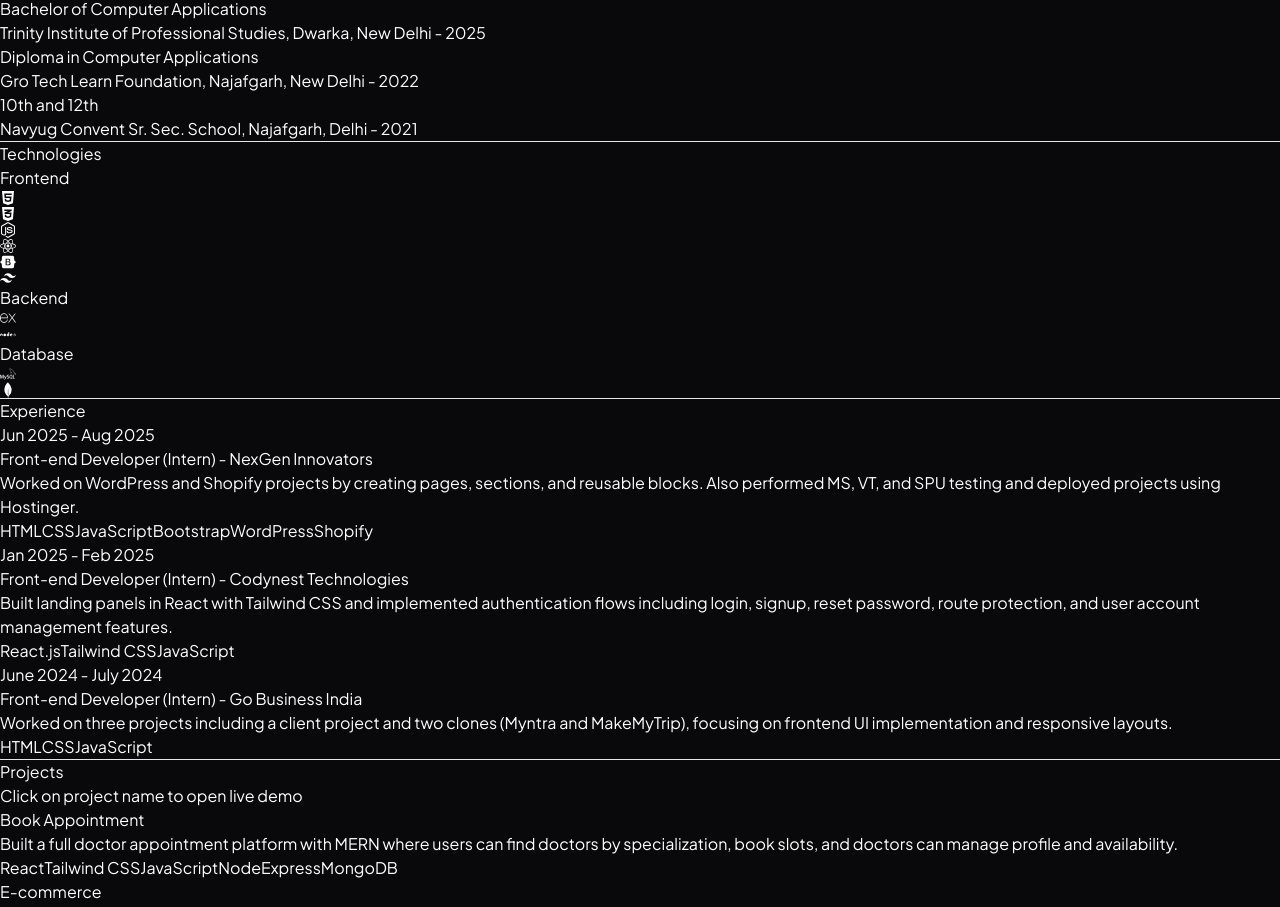
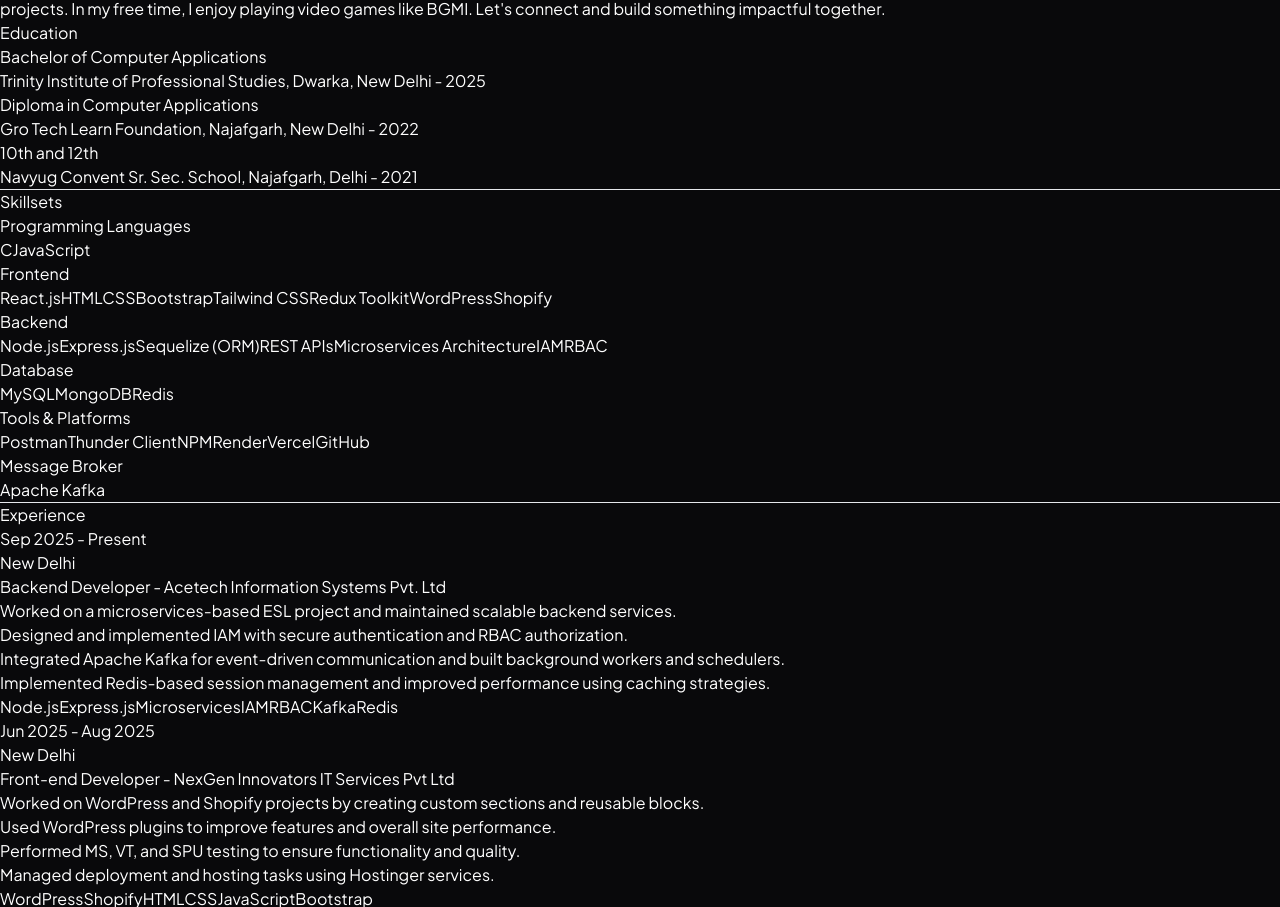
Before and after one commit to Harshdagar0/Portfolio, a React (Vite) app: page / in a window 1280 px wide. Shown: the part 1893-2800 px from the top of the page. Built offline with nearby package versions, Linux system fonts and the light colour scheme.

Commit message:
Update resume and enhance component content across About, Experience, Hero, and Skill sections

```diff
--- a/src/components/About.jsx
+++ b/src/components/About.jsx
@@ -22,10 +22,13 @@
             transition={{ duration: 0.45, delay: 0.1 }}
             className='leading-7 text-zinc-300'
           >
-            Hi, I am Harsh Dagar. I specialize in the MERN stack and also have knowledge of other programming
-            languages like C++ and JavaScript. I am pursuing BCA from Trinity Institute of Professional Studies.
-            I have worked as a frontend intern at Go Business India. I love playing video games like BGMI.
-            Let&apos;s connect and create something extraordinary together.
+            Hi, I&apos;m Harsh Dagar, a Full Stack Developer with a strong focus on the MERN stack. I completed
+            my BCA in 2025 from Trinity Institute of Professional Studies and am currently working as a
+            Node.js Developer at Actech India since September 2025. I have hands-on experience from a
+            3-month internship as a Frontend Developer at Nexgen, where I worked on building responsive
+            and user-friendly interfaces. I&apos;m passionate about creating efficient web applications and
+            constantly enhancing my skills through practical projects. In my free time, I enjoy playing
+            video games like BGMI. Let&apos;s connect and build something impactful together.
           </motion.p>
         </div>
         <motion.div
--- a/src/components/Experience.jsx
+++ b/src/components/Experience.jsx
@@ -6,27 +6,53 @@
 
 const experiences = [
   {
+    duration: "Sep 2025 - Present",
+    location: "New Delhi",
+    role: "Backend Developer - Acetech Information Systems Pvt. Ltd",
+    points: [
+      "Worked on a microservices-based ESL project and maintained scalable backend services.",
+      "Designed and implemented IAM with secure authentication and RBAC authorization.",
+      "Integrated Apache Kafka for event-driven communication and built background workers and schedulers.",
+      "Implemented Redis-based session management and improved performance using caching strategies.",
+    ],
+    tags: ["Node.js", "Express.js", "Microservices", "IAM", "RBAC", "Kafka", "Redis"],
+    tagClass: "border-sky-300/40 bg-sky-400/10 text-sky-200",
+  },
+  {
     duration: "Jun 2025 - Aug 2025",
-    role: "Front-end Developer (Intern) - NexGen Innovators",
-    description:
-      "Worked on WordPress and Shopify projects by creating pages, sections, and reusable blocks. Also performed MS, VT, and SPU testing and deployed projects using Hostinger.",
-    tags: ["HTML", "CSS", "JavaScript", "Bootstrap", "WordPress", "Shopify"],
+    location: "New Delhi",
+    role: "Front-end Developer - NexGen Innovators IT Services Pvt Ltd",
+    points: [
+      "Worked on WordPress and Shopify projects by creating custom sections and reusable blocks.",
+      "Used WordPress plugins to improve features and overall site performance.",
+      "Performed MS, VT, and SPU testing to ensure functionality and quality.",
+      "Managed deployment and hosting tasks using Hostinger services.",
+    ],
+    tags: ["WordPress", "Shopify", "HTML", "CSS", "JavaScript", "Bootstrap"],
     tagClass: "border-emerald-300/40 bg-emerald-400/10 text-emerald-200",
   },
   {
-    duration: "Jan 2025 - Feb 2025",
-    role: "Front-end Developer (Intern) - Codynest Technologies",
-    description:
-      "Built landing panels in React with Tailwind CSS and implemented authentication flows including login, signup, reset password, route protection, and user account management features.",
-    tags: ["React.js", "Tailwind CSS", "JavaScript"],
+    duration: "Jan 2025 - Mar 2025",
+    location: "New Delhi",
+    role: "Front-end Developer Intern - CodyNest Technologies",
+    points: [
+      "Built landing panels in React and styled interfaces using Tailwind CSS.",
+      "Implemented login, signup, reset password, and route protection flows.",
+      "Developed account settings, deletion, restoration, and user activation or deactivation features.",
+    ],
+    tags: ["React.js", "Tailwind CSS", "JavaScript", "Authentication"],
     tagClass: "border-orange-300/40 bg-orange-400/10 text-orange-200",
   },
   {
-    duration: "June 2024 - July 2024",
-    role: "Front-end Developer (Intern) - Go Business India",
-    description:
-      "Worked on three projects including a client project and two clones (Myntra and MakeMyTrip), focusing on frontend UI implementation and responsive layouts.",
-    tags: ["HTML", "CSS", "JavaScript"],
+    duration: "Jun 2024 - Jul 2024",
+    location: "Uttam Nagar",
+    role: "Front-end Developer Intern - Go Business India",
+    points: [
+      "Contributed to three projects including one client project.",
+      "Built e-commerce clones inspired by Myntra and MakeMyTrip.",
+      "Focused on responsive UI implementation and frontend delivery.",
+    ],
+    tags: ["HTML", "CSS", "JavaScript", "Frontend"],
     tagClass: "border-cyan-300/40 bg-cyan-400/10 text-cyan-200",
   },
 ];
@@ -54,7 +80,8 @@
               transition={{ ...itemTransition, delay: 0.08 + index * 0.04 }}
               className='pb-2 text-center text-zinc-400 lg:w-1/3 lg:pt-1'
             >
-              {experience.duration}
+              <p>{experience.duration}</p>
+              <p className='mt-1 text-sm text-zinc-500'>{experience.location}</p>
             </motion.div>
             <div className='lg:w-2/3'>
               <motion.h2
@@ -66,15 +93,17 @@
               >
                 {experience.role}
               </motion.h2>
-              <motion.p
+              <motion.ul
                 initial={{ x: 20, opacity: 0 }}
                 whileInView={{ opacity: 1, x: 0 }}
                 viewport={view}
                 transition={{ duration: 0.45, delay: 0.12 + index * 0.04 }}
-                className='mb-3 mt-2 text-center text-zinc-400 lg:text-left'
+                className='mb-3 mt-3 list-disc space-y-2 pl-5 text-zinc-400 lg:text-left'
               >
-                {experience.description}
-              </motion.p>
+                {experience.points.map((point) => (
+                  <li key={point}>{point}</li>
+                ))}
+              </motion.ul>
               <motion.div
                 initial={{ y: 8, opacity: 0 }}
                 whileInView={{ opacity: 1, y: 0 }}
--- a/src/components/Hero.jsx
+++ b/src/components/Hero.jsx
@@ -39,9 +39,11 @@
           animate="show"
           className="mt-4 max-w-xl text-zinc-300 lg:mt-5"
         >
-          Hi, I am Harsh Dagar, a Full Stack Developer specializing in the MERN stack.
-          I completed my BCA from Trinity Institute of Professional Studies in 2025.
-          Currently, I am working as a Node.js Developer at Actech India.
+          Harsh Dagar, Full Stack Developer specializing in the MERN stack. I completed my BCA in 2025
+          from Trinity Institute of Professional Studies. Currently working as a Node.js Developer at
+          Actech India since September 2025. I have also completed a 3-month internship as a Frontend
+          Developer at Nexgen. I enjoy building scalable web applications and continuously improving my
+          development skills through real-world projects.
         </motion.p>
         <motion.div
           variants={container(0.24)}
--- a/src/components/Skill.jsx
+++ b/src/components/Skill.jsx
@@ -1,19 +1,36 @@
 import React from 'react';
-import { FaHtml5 } from "react-icons/fa";
-import { FaCss3Alt } from "react-icons/fa6";
-import { FaNodeJs } from "react-icons/fa6";
-import { FaReact } from "react-icons/fa";
-import { FaBootstrap } from "react-icons/fa";
-import { RiTailwindCssFill } from "react-icons/ri";
-import { SiExpress } from "react-icons/si";
-import { DiNodejs } from "react-icons/di";
-import { SiMysql } from "react-icons/si";
-import { SiMongodb } from "react-icons/si";
 import { motion } from "motion/react";
 
 const sectionTransition = { duration: 0.4, delay: 0.08 };
 const rowTransition = { duration: 0.45, delay: 0.1 };
 const view = { once: true, amount: 0.2 };
+
+const skillGroups = [
+  {
+    title: "Programming Languages",
+    items: ["C", "JavaScript"],
+  },
+  {
+    title: "Frontend",
+    items: ["React.js", "HTML", "CSS", "Bootstrap", "Tailwind CSS", "Redux Toolkit", "WordPress", "Shopify"],
+  },
+  {
+    title: "Backend",
+    items: ["Node.js", "Express.js", "Sequelize (ORM)", "REST APIs", "Microservices Architecture", "IAM", "RBAC"],
+  },
+  {
+    title: "Database",
+    items: ["MySQL", "MongoDB", "Redis"],
+  },
+  {
+    title: "Tools & Platforms",
+    items: ["Postman", "Thunder Client", "NPM", "Render", "Vercel", "GitHub"],
+  },
+  {
+    title: "Message Broker",
+    items: ["Apache Kafka"],
+  },
+];
 
 function Skill() {
   return (
@@ -25,79 +42,39 @@
         transition={sectionTransition}
         className='text-center text-4xl'
       >
-        Technologies
+        Skillsets
       </motion.h1>
 
-      <div className='mt-10 space-y-8'>
-        <div className='rounded-xl border border-zinc-800 bg-zinc-900/60 p-5 lg:flex lg:items-center'>
+      <div className='mt-10 space-y-6'>
+        {skillGroups.map((group, index) => (
+          <div key={group.title} className='rounded-xl border border-zinc-800 bg-zinc-900/60 p-5 lg:flex lg:items-start'>
             <motion.h2
               initial={{ x: -20, opacity: 0 }}
               whileInView={{ opacity: 1, x: 0 }}
               viewport={view}
-            transition={rowTransition}
-            className='mb-4 text-center text-xl font-thin lg:mb-0 lg:w-1/4 lg:text-left'
+              transition={{ ...rowTransition, delay: 0.08 + index * 0.03 }}
+              className='mb-4 text-center text-xl font-medium text-cyan-200 lg:mb-0 lg:w-1/3 lg:text-left'
             >
-            Frontend
+              {group.title}
             </motion.h2>
             <motion.div
               initial={{ x: 20, opacity: 0 }}
               whileInView={{ opacity: 1, x: 0 }}
               viewport={view}
-            transition={{ duration: 0.45, delay: 0.14 }}
-            className='flex justify-between gap-5 text-3xl text-cyan-200 lg:w-3/4 lg:justify-around'
+              transition={{ duration: 0.45, delay: 0.12 + index * 0.03 }}
+              className='flex flex-wrap gap-2 lg:w-2/3'
             >
-            <FaHtml5 />
-            <FaCss3Alt />
-            <FaNodeJs />
-            <FaReact />
-            <FaBootstrap />
-            <RiTailwindCssFill />
+              {group.items.map((item) => (
+                <span
+                  key={item}
+                  className='rounded-full border border-zinc-700 bg-zinc-950 px-3 py-1 text-sm text-zinc-300'
+                >
+                  {item}
+                </span>
+              ))}
             </motion.div>
           </div>
-
-        <div className='rounded-xl border border-zinc-800 bg-zinc-900/60 p-5 lg:flex lg:items-center'>
-          <motion.h2
-            initial={{ x: -20, opacity: 0 }}
-            whileInView={{ opacity: 1, x: 0 }}
-            viewport={view}
-            transition={rowTransition}
-            className='mb-4 text-center text-xl font-thin lg:mb-0 lg:w-1/4 lg:text-left'
-          >
-            Backend
-          </motion.h2>
-          <motion.div
-            initial={{ x: 20, opacity: 0 }}
-            whileInView={{ opacity: 1, x: 0 }}
-            viewport={view}
-            transition={{ duration: 0.45, delay: 0.14 }}
-            className='flex justify-center gap-12 text-4xl text-orange-200 lg:w-3/4 lg:justify-start'
-          >
-            <SiExpress className='mt-1' />
-            <DiNodejs />
-          </motion.div>
-        </div>
-
-        <div className='rounded-xl border border-zinc-800 bg-zinc-900/60 p-5 lg:flex lg:items-center'>
-          <motion.h2
-            initial={{ x: -20, opacity: 0 }}
-            whileInView={{ opacity: 1, x: 0 }}
-            viewport={view}
-            transition={rowTransition}
-            className='mb-4 text-center text-xl font-thin lg:mb-0 lg:w-1/4 lg:text-left'
-          >
-            Database
-          </motion.h2>
-          <motion.div
-            initial={{ x: 20, opacity: 0 }}
-            whileInView={{ opacity: 1, x: 0 }}
-            viewport={view}
-            transition={{ duration: 0.45, delay: 0.14 }}
-            className='flex justify-center gap-12 text-4xl text-emerald-200 lg:w-3/4 lg:justify-start'
-          >
-            <SiMysql />
-            <SiMongodb className='mt-1' />
-          </motion.div>
-        </div>
+        ))}
       </div>
     </div>
   );
```
Also changed, not shown: 1 other file (tests, documents, lock files or other folders). Lines whose indentation alone changed are shown as unchanged.
